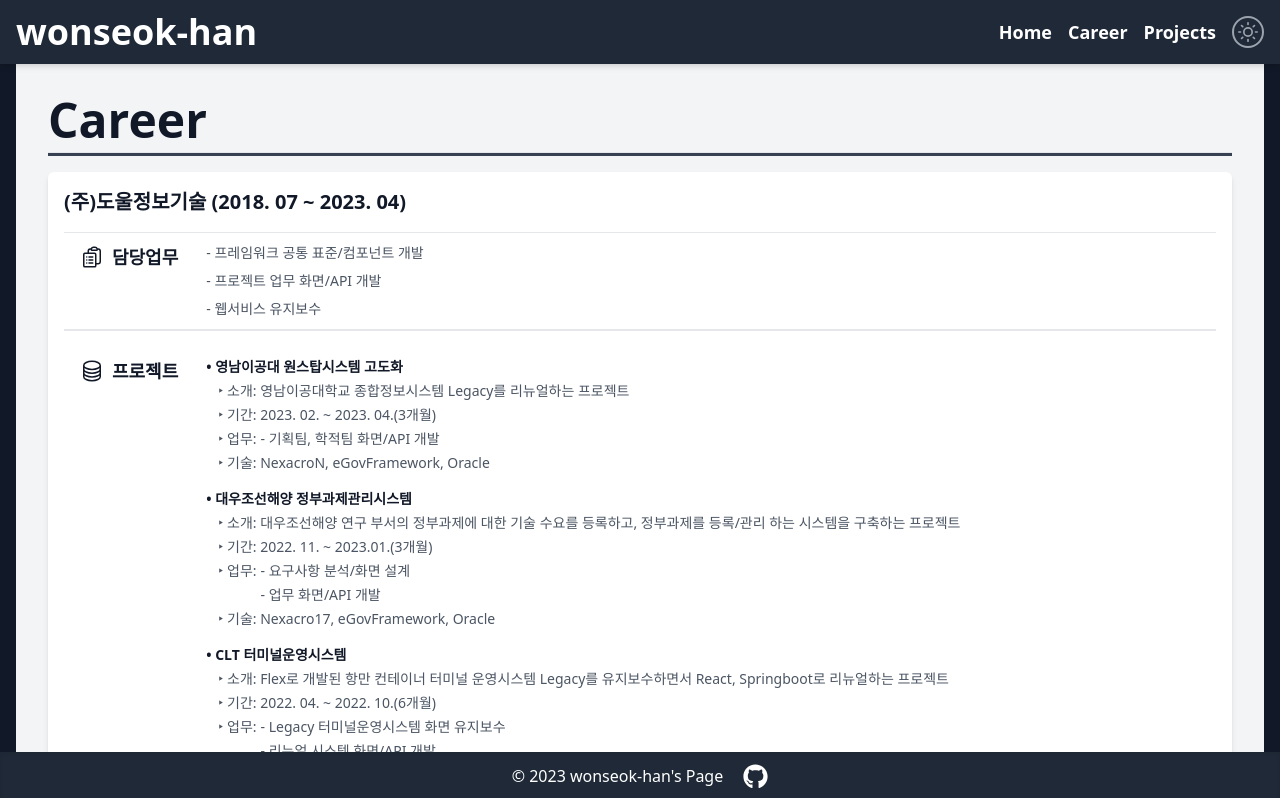
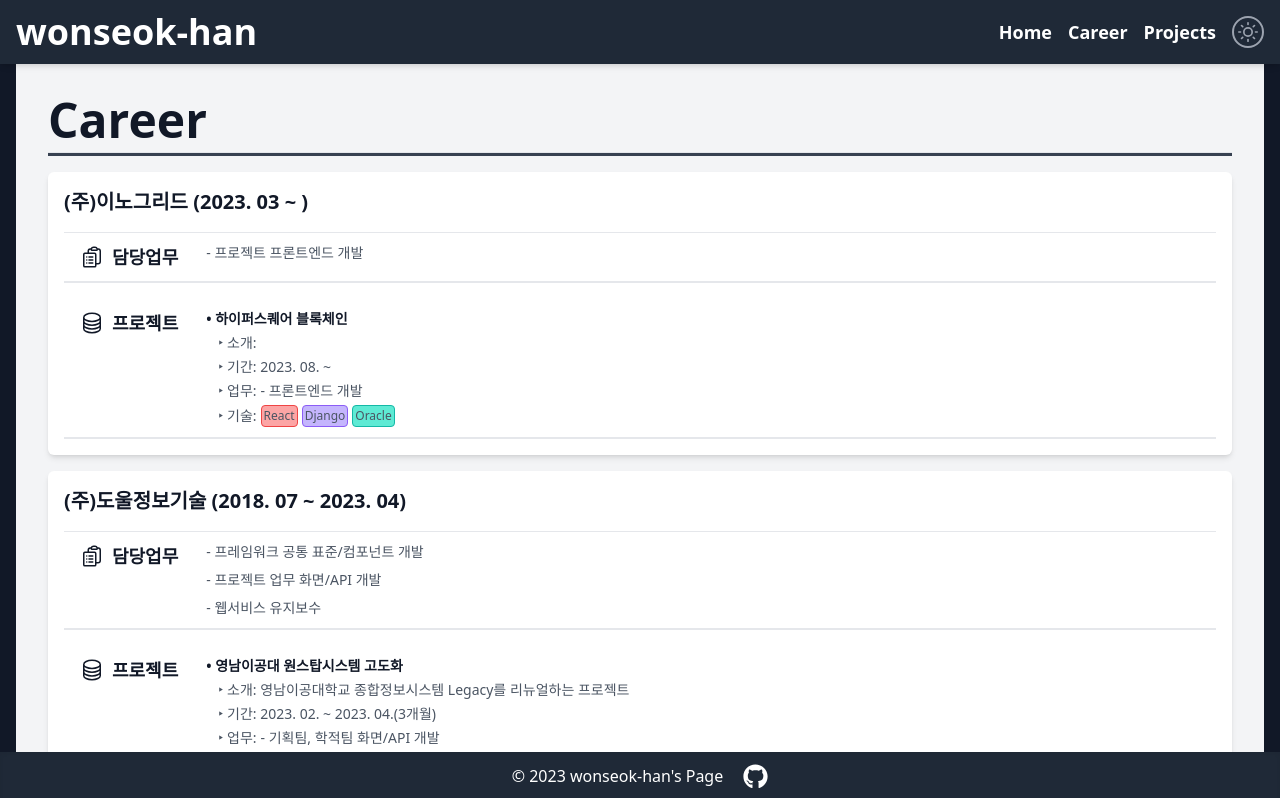
Before and after one commit to wonseok-han/my-portfolio, a React (Create React App) app: page /career in a window 1280 px wide. Shown: the top 798 px of the page. Built offline with nearby package versions, Linux system fonts and the light colour scheme.

Commit message:
기술내용 Badge 형태 디자인 적용

```diff
--- /dev/null
+++ b/src/lib/utils.ts
@@ -0,0 +1,3 @@
+export const cls = (...classnames: Array<string>) => {
+  return classnames.join(' ');
+};
--- a/src/pages/Career.tsx
+++ b/src/pages/Career.tsx
@@ -1,5 +1,17 @@
 /* eslint-disable @typescript-eslint/indent */
 import { careerData, CareerItem, CareerCompany } from 'data/careerData';
+import { cls } from 'lib/utils';
+
+const colors = [
+  'red',
+  'orange',
+  'lime',
+  'teal',
+  'blue',
+  'violet',
+  'pink',
+  'yellow',
+];
 
 const Career = () => {
   return (
@@ -9,12 +21,14 @@
           Career
         </div>
         <hr className="mt-2 h-1 bg-gray-700" />
-        {careerData.map((company: CareerCompany) => (
+        {careerData
+          .sort((a, b) => (a.key > b.key ? -1 : a.key < b.key ? 1 : 0))
+          .map((company: CareerCompany) => (
             <div
               key={company.key}
               className="mt-4 space-y-4 rounded-md bg-white p-4 shadow-md"
               data-aos="fade-up"
-            data-aos-duration="1300"
+              data-aos-duration={1300}
             >
               <h2 className="text-xl font-bold text-gray-900">
                 {company.name} ({company.term})
@@ -86,7 +100,7 @@
                       <p className="mt-1 ml-3 text-sm text-gray-600">
                         ‣ 기간: {item.term}
                       </p>
-                    <p className="mt-1 ml-3 flex text-sm text-gray-600">
+                      <div className="mt-1 ml-3 flex text-sm text-gray-600">
                         ‣ 업무:
                         <div className="flex flex-col space-y-1">
                           {item.roles && item.roles.length > 0
@@ -99,10 +113,30 @@
                               ))
                             : null}
                         </div>
-                    </p>
-                    <p className="mt-1 ml-3 text-sm text-gray-600">
+                      </div>
+                      {/* <p className="mt-1 ml-3 text-sm text-gray-600">
                         ‣ 기술: {item.skills}
-                    </p>
+                      </p> */}
+                      <div className="mt-1 ml-3 flex items-center text-sm text-gray-600">
+                        ‣ 기술:
+                        {['React', 'Django', 'Oracle'].map((skill, index) => {
+                          const randomColor =
+                            colors[Math.floor(Math.random() * colors.length)];
+                          const bgColor = `bg-${randomColor}-300`;
+                          const borderColor = `border-${randomColor}-500`;
+
+                          return (
+                            <div
+                              key={`${index}-${skill}`}
+                              className={cls(
+                                `${bgColor} ${borderColor} ml-1 flex rounded border p-0.5 text-xs text-gray-600`
+                              )}
+                            >
+                              {skill}
+                            </div>
+                          );
+                        })}
+                      </div>
                     </div>
                   ))}
                 </div>
--- a/tailwind.config.js
+++ b/tailwind.config.js
@@ -24,4 +24,10 @@
     extend: {},
   },
   plugins: [],
+  safelist: [
+    {
+      pattern:
+        /(bg|border)-(red|orange|lime|teal|blue|violet|pink|yellow)-(100|200|300|400|500)/,
+    },
+  ],
 };
```
Lines whose indentation alone changed are shown as unchanged.
